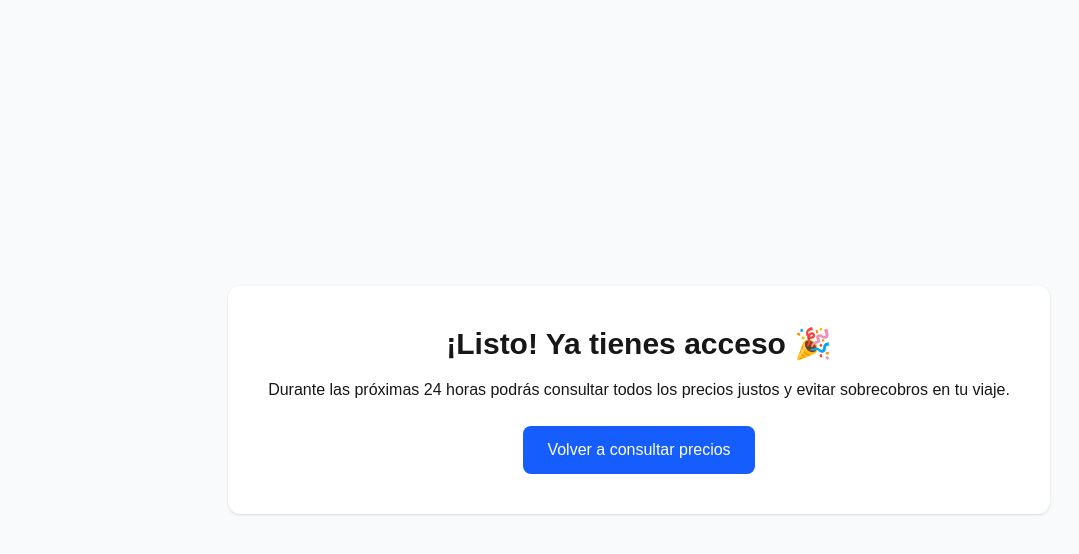
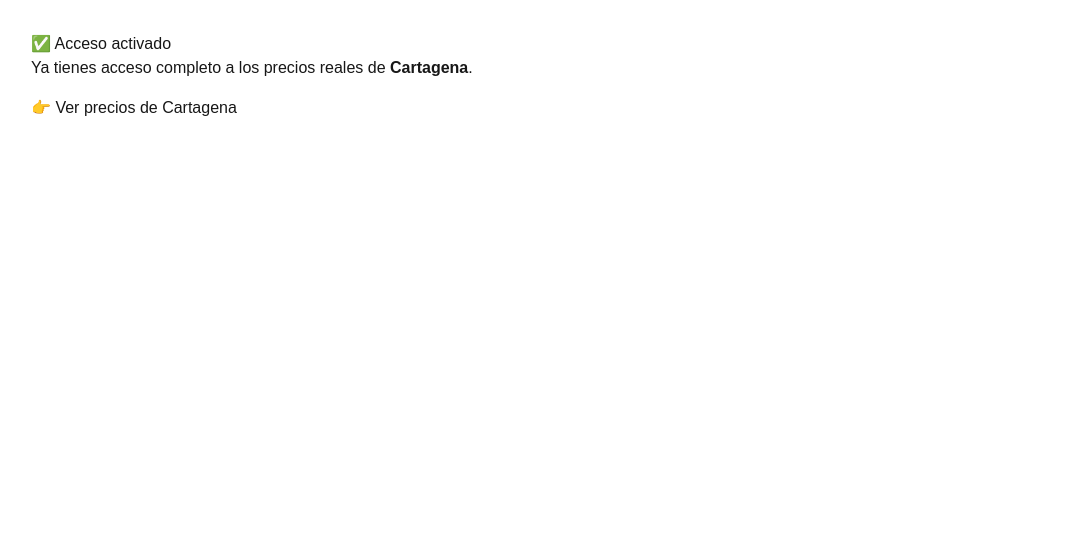
Before and after one commit to Tavodev93/viaja-justo, a Next.js app: page /pago-exitoso in a window 1280 px wide. Shown: the top 554 px of the page, without its empty margins (1-1080 px from the left). Built offline with nearby package versions, Linux system fonts and the light colour scheme; no server answers.

Commit message:
implementacion de confirm-access

```diff
--- /dev/null
+++ b/app/api/confirm-access/route.ts
@@ -0,0 +1,34 @@
+import { NextResponse } from "next/server";
+import type { NextRequest } from "next/server";
+
+export function middleware(req: NextRequest) {
+  const accessCookie = req.cookies.get("viaja_justo_access");
+  const { pathname } = req.nextUrl;
+
+  // Solo protegemos rutas de precios
+  if (pathname.startsWith("/precio")) {
+    if (!accessCookie) {
+      return NextResponse.redirect(new URL("/", req.url));
+    }
+
+    try {
+      const access = JSON.parse(accessCookie.value);
+
+      // ejemplo: proteger Cartagena
+      if (
+        pathname.includes("cartagena") &&
+        !access.cities.includes("cartagena")
+      ) {
+        return NextResponse.redirect(new URL("/", req.url));
+      }
+    } catch {
+      return NextResponse.redirect(new URL("/", req.url));
+    }
+  }
+
+  return NextResponse.next();
+}
+
+export const config = {
+  matcher: ["/precio/:path*"],
+};
--- a/app/api/test/route.ts
+++ /dev/null
@@ -1,5 +0,0 @@
-import { NextResponse } from "next/server";
-
-export async function GET() {
-  return NextResponse.json({ test: true });
-}
--- a/app/pago-exitoso/page.tsx
+++ b/app/pago-exitoso/page.tsx
@@ -1,30 +1,47 @@
 "use client";
 
-import { useEffect } from "react";
-import Link from "next/link";
-import { grantAccess24h } from "@/lib/access";
+import { useEffect, useState } from "react";
+import { useRouter } from "next/navigation";
 
 export default function PagoExitosoPage() {
+  const router = useRouter();
+  const [loading, setLoading] = useState(true);
+
   useEffect(() => {
-    grantAccess24h();
+    const confirmAccess = async () => {
+      try {
+        await fetch("/api/confirm-access", {
+          method: "POST",
+          headers: { "Content-Type": "application/json" },
+          body: JSON.stringify({ city: "cartagena" }),
+        });
+      } catch (err) {
+        console.error("Error confirmando acceso", err);
+      } finally {
+        setLoading(false);
+      }
+    };
+
+    confirmAccess();
   }, []);
 
+  if (loading) {
+    return <p>Cargando acceso…</p>;
+  }
+
   return (
-    <main className="min-h-screen flex items-center justify-center bg-gray-50">
-      <div className="bg-white p-10 rounded-xl shadow text-center">
-        <h1 className="text-3xl font-bold mb-4">¡Listo! Ya tienes acceso 🎉</h1>
+    <main style={{ padding: "2rem" }}>
+      <h1>✅ Acceso activado</h1>
+      <p>
+        Ya tienes acceso completo a los precios reales de <b>Cartagena</b>.
+      </p>
 
-        <p className="mb-6">
-          Durante las próximas 24 horas podrás consultar todos los precios
-          justos y evitar sobrecobros en tu viaje.
-        </p>
-        <Link
-          href="/"
-          className="inline-block bg-blue-600 text-white px-6 py-3 rounded-lg"
-        >
-          Volver a consultar precios
-        </Link>
-      </div>
+      <button
+        style={{ marginTop: "1rem" }}
+        onClick={() => router.push("/precio-comunes-cartagena")}
+      >
+        👉 Ver precios de Cartagena
+      </button>
     </main>
   );
 }
--- /dev/null
+++ b/middleware.ts
@@ -0,0 +1,34 @@
+import { NextResponse } from "next/server";
+import type { NextRequest } from "next/server";
+
+export function middleware(req: NextRequest) {
+  const accessCookie = req.cookies.get("viaja_justo_access");
+  const { pathname } = req.nextUrl;
+
+  // Solo protegemos rutas de precios
+  if (pathname.startsWith("/precio")) {
+    if (!accessCookie) {
+      return NextResponse.redirect(new URL("/", req.url));
+    }
+
+    try {
+      const access = JSON.parse(accessCookie.value);
+
+      // ejemplo: proteger Cartagena
+      if (
+        pathname.includes("cartagena") &&
+        !access.cities.includes("cartagena")
+      ) {
+        return NextResponse.redirect(new URL("/", req.url));
+      }
+    } catch {
+      return NextResponse.redirect(new URL("/", req.url));
+    }
+  }
+
+  return NextResponse.next();
+}
+
+export const config = {
+  matcher: ["/precio/:path*"],
+};
```
